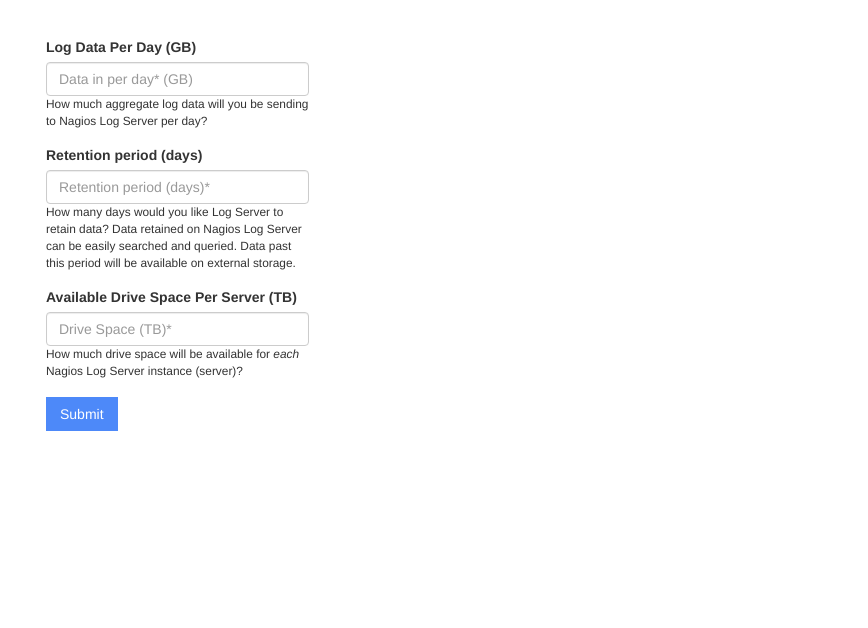
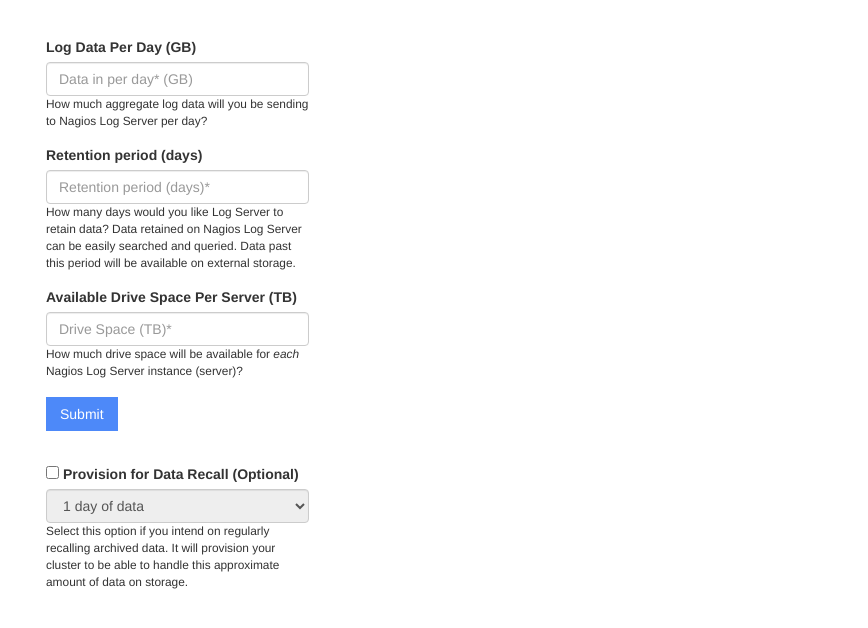
Before and after one commit to samry/samry.github.io, a plain HTML site: page index.html in a window 1280 px wide. Shown: the part 134-762 px from the top of the page, without its empty margins (24-892 px from the left). Drawn offline with Linux system fonts and the light colour scheme.

Commit message:
provision

```diff
--- a/assets/javascripts/index.js
+++ b/assets/javascripts/index.js
@@ -1,4 +1,10 @@
 function validateForm(form) {
+
+    if (form.recallEnabled.checked == false) {
+        document.getElementById("recall").setAttribute("disabled", null);
+    } else {
+        document.getElementById("recall").removeAttribute("disabled");
+    }
 
     var data = form.data.value;
     var retention = form.retention.value;
@@ -40,12 +46,25 @@ function calculate(form) {
     var data = form.data.value;
     var retention = form.retention.value;
     var drive = form.drive.value;
+    var recall = parseInt(form.recall.value);
 
     var formValidated = validateForm(form);
 
     if (formValidated == true) {
 
-        var instances = ((data * 2) * retention) / ((drive * 1024) - 10);
+        var instances;
+
+        if (form.recallEnabled.checked == true) {
+
+            instances = (((data * 2) * retention) + (recall * 2 * data)) / ((drive * 1024) - 10); // buffer
+
+        } else {
+
+            instances = ((data * 2) * retention) / ((drive * 1024) - 10); // buffer
+
+        }
+
+
 
         if (instances <= 2) {instances = 2}
         else if (instances <= 3) {instances = 3}
--- a/index.html
+++ b/index.html
@@ -58,6 +58,33 @@
 
                     <input type="button" class="download" onclick="calculate(this.form)" value="Submit">
 
+                    <div style="margin-top: 30px;"></div>
+
+                    <div class="form-check">
+                        <input class="form-check-input" type="checkbox" id="recallEnabled" onchange="calculate(this.form)">
+                        <label class="form-check-label" for="recallEnabled">
+                          Provision for Data Recall (Optional)
+                        </label>
+                    </div>
+
+                    <div class="form-group">
+                        <select id="recall" class="form-control" disabled onchange="calculate(this.form)">
+                            <option value="1">1 day of data</option>
+                            <option value="3">3 days of data</option>
+                            <option value="5">5 days of data</option>
+                            <option value="7">7 days of data</option>
+                            <option value="14">14 days of data</option>
+                            <option value="28">28 days of data</option>
+                        </select>
+                        <small>Select this option if you intend on regularly recalling archived data. It will provision your cluster to be able to handle this approximate amount of data on storage.</small>
+                    </div>
+
+                    <!-- <div class="form-group">
+                        <input class="form-control" placeholder="Recall Amount (GB)" type="number" name="drive" value="">
+                        <div id="invalid-drive" class="invalid-feedback">Please enter a value.</div>
+                        <small>Select this option if you intend on regularly recalling archived data. It will provision your cluster to be able to handle this approximate amount of data on storage.</small>
+                    </div> -->
+
                 </form>
 
             </div>
```
Also changed, not shown: 2 other files.
